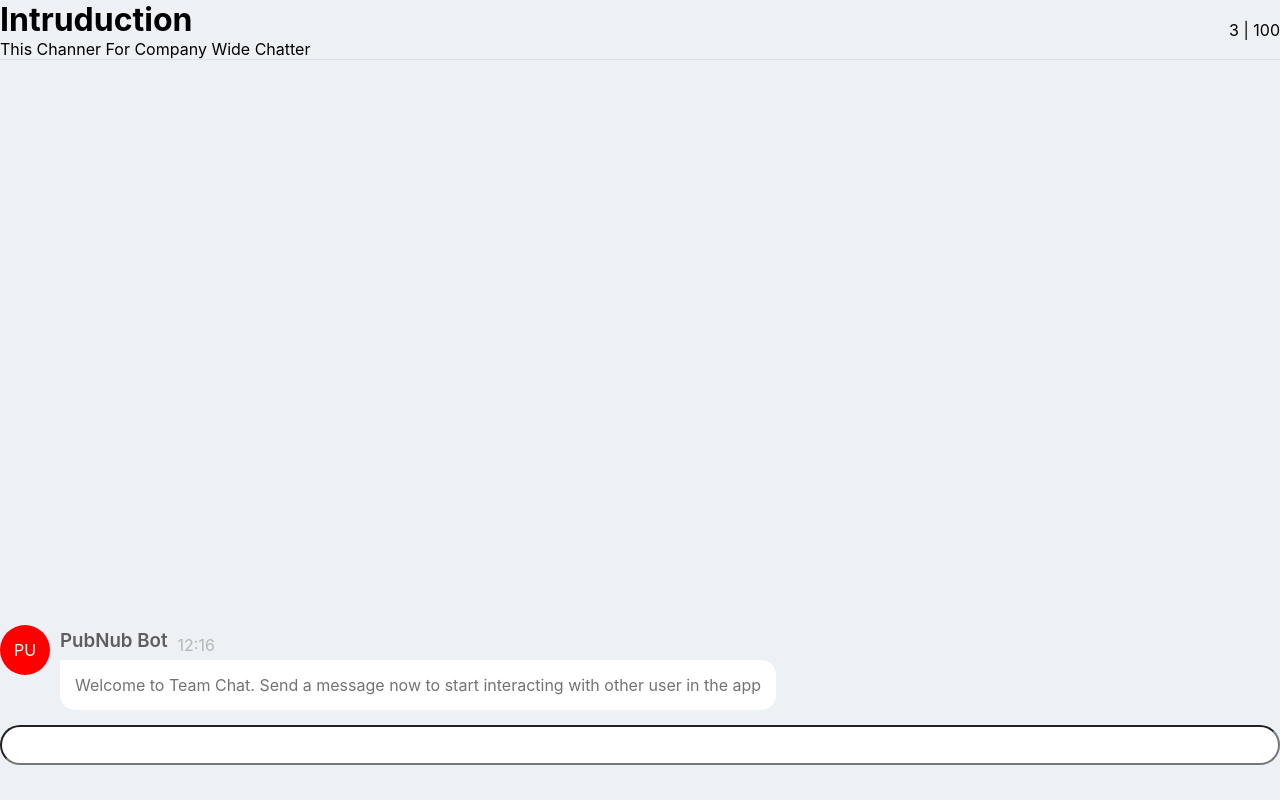
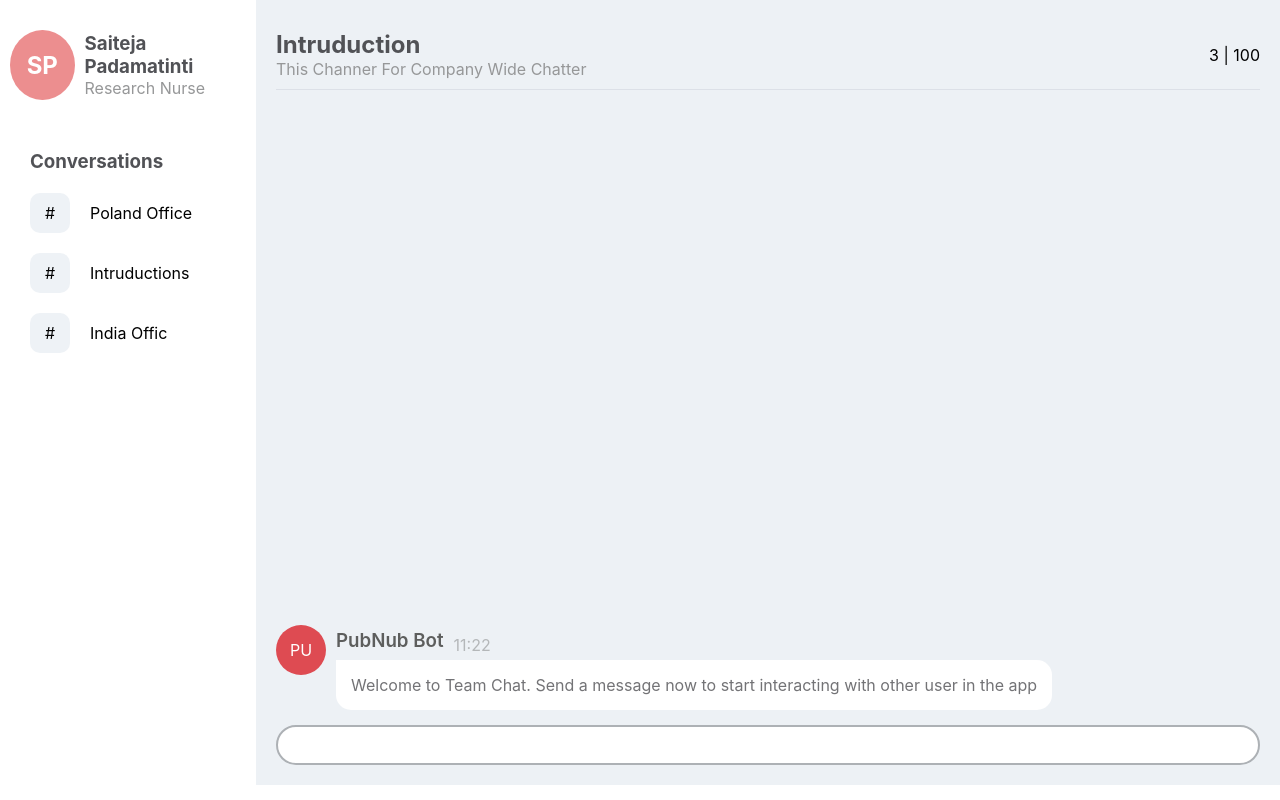
Before and after one commit to saitejapadamatinti/saiteja-basic-chart, a React (Create React App) app: page / in a window 1280 px wide. Built offline with nearby package versions, Linux system fonts and the light colour scheme.

Commit message:
done some changes"

```diff
--- a/package.json
+++ b/package.json
@@ -6,6 +6,7 @@
     "@testing-library/jest-dom": "^5.16.5",
     "@testing-library/react": "^13.4.0",
     "@testing-library/user-event": "^13.5.0",
+    "emoji-picker-react": "^4.4.7",
     "react": "^18.2.0",
     "react-dom": "^18.2.0",
     "react-scripts": "5.0.1",
--- a/src/App.css
+++ b/src/App.css
@@ -41,3 +41,6 @@
     transform: rotate(360deg);
   }
 }
+.app-div{
+  display: flex;
+}
--- a/src/App.js
+++ b/src/App.js
@@ -1,10 +1,14 @@
 import Homepage from './component/HomePage';
+import SideBar from './component/sideBar';
 import './App.css';
 
 
 function App() {
   return (
+    <div className='app-div'>
+    <SideBar/>
     <Homepage />
+    </div>
   );
 }
 
--- a/src/component/HomePage/index.css
+++ b/src/component/HomePage/index.css
@@ -1,35 +1,57 @@
-*{
+* {
     padding: 0px;
     margin: 0px;
     box-sizing: border-box;
 }
-.home-main-div{
+
+.home-div {
+    height: 100vh;
+    width: 80%;
+}
+
+.home-main-div {
     background-color: #edf1f5;
-    height: 100vh;
+    padding: 20px;
 }
-.header-main-div{
+
+.header-main-div {
     display: flex;
     justify-content: space-between;
     align-items: center;
     border-bottom: 1px solid #dce0e7;
+    padding: 10px 0px 10px 0px;
 }
-.home-input{
+
+.home-intro-head{
+    color: #515256;
+}
+
+.home-intro-para{
+    color: #969798;
+}
+
+.home-input {
     width: 100%;
     border-radius: 20px;
     height: 40px;
     font-size: 16px;
     padding-left: 10px;
     margin-top: 15px;
+    color: #8d8e92;
+    border:2px solid #adb1b5;
+    outline: none;
 }
-.home-bottom-div{
+
+.home-bottom-div {
     display: flex;
     flex-direction: column;
     justify-content: end;
 }
-.homeChatBoxDiv{
-    display:flex;
-    height: 650px;
-    overflow-y:scroll;
+
+.homeChatBoxDiv {
+    display: flex;
+    height: 620px;
+    overflow-y: scroll;
     flex-direction: column;
     justify-content: flex-end;
 }
--- a/src/component/HomePage/index.js
+++ b/src/component/HomePage/index.js
@@ -4,19 +4,21 @@ import "./index.css"
 
 const userlist = ["Alan", "Bob", "Carol", "Dean", "Elin"]
 
+const msgTime = new Date(),
+    curTime = msgTime.getHours() + ':' + msgTime.getMinutes()
+
 const userChatList =
 {
     id: "1",
     userName: "PubNub Bot",
-    time: "12:05",
+    time: curTime,
     userMessage: "Welcome to Team Chat. Send a message now to start interacting with other user in the app",
     isLiked: false
 }
 
-
 class Homepage extends Component {
     state = {
-        userName: 'Alan', userMessage: '', isLiked: '', userDataArray: [userChatList]
+        userName: 'Alan', userMessage: '', isLiked: '', userDataArray: [userChatList], time: curTime,
     }
 
     onInputElement = (event) => {
@@ -24,17 +26,18 @@ class Homepage extends Component {
     }
 
     onSubmitFormel = (event) => {
-        const { userName, userMessage, isLiked } = this.state
+        const { userName, userMessage, isLiked, time } = this.state
         event.preventDefault();
         let userlistLength = userlist.length
         let randomName = Math.ceil(Math.random() * userlistLength - 1)
         this.setState({ userName: userlist[randomName] })
+        this.setState({ time: curTime })
         if (userMessage === "") {
             alert("please enter valid input")
         } else {
             const NewUserDetails = {
                 userName,
-                time: "12:05",
+                time,
                 userMessage,
                 isLiked,
             }
@@ -46,15 +49,14 @@ class Homepage extends Component {
 
     render() {
         const { userDataArray, userMessage } = this.state
-        console.log(userDataArray)
-
 
         return (
+            <div className="home-div">
                 <div className="home-main-div">
                     <div className="header-main-div">
                         <div>
-                        <h1>Intruduction</h1>
-                        <p>This Channer For Company Wide Chatter</p>
+                            <h2 className="home-intro-head">Intruduction</h2>
+                            <p className="home-intro-para">This Channer For Company Wide Chatter</p>
 
                         </div>
                         <div>
@@ -70,11 +72,11 @@ class Homepage extends Component {
                                     <Userchat userDataArray={each} />
                                 ))
                             }
-
                         </div>
                         <form onSubmit={this.onSubmitFormel}>
                             <input className="home-input" value={userMessage} onChange={this.onInputElement} type="text" />
                         </form>
+                    </div>
                 </div>
             </div>)
     }
--- /dev/null
+++ b/src/component/sideBar/index.css
@@ -0,0 +1,45 @@
+.side-bar-main-div{
+    height: 100vh;
+    width: 20%;
+    padding: 30px 10px 0px 10px;
+}
+.side-bar-user-div{
+    background-color: #ec8e8f;
+    width: 70px;
+    height: 70px;
+    display: flex;
+    justify-content: center;
+    align-items: center;
+    color: #fff;
+    border-radius: 50%;
+    margin-right: 10px;
+}
+.side-bar-user-div p{
+    font-size: 22px;
+}
+.side-bar-user-main-div{
+    display: flex;
+    align-items: center;
+}
+.side-bar-conversation-div{
+    margin-top: 50px;
+    padding-left: 20px;
+}
+.hash-letter-span{
+    width: 40px;
+    height: 40px;
+    border-radius: 10px;
+    display: flex;
+    justify-content: center;
+    align-items: center;
+    background-color: #eef2f6;
+    margin-right: 20px;
+}
+.side-bar-ul{
+    list-style-type: none;
+}
+.side-bar-Conversations-items{
+    display: flex;
+    align-items: center;
+    margin-top: 20px;
+}
--- /dev/null
+++ b/src/component/sideBar/index.js
@@ -0,0 +1,32 @@
+import "./index.css"
+
+const conversationArray = ["Poland Office", "Intruductions", "India Offic"]
+
+const SideBar = () => {
+    return (
+        <>
+            <div className="side-bar-main-div">
+                <div className="side-bar-user-main-div">
+                    <div className="side-bar-user-div"><h2>SP</h2></div>
+                    <div>
+                        <h3 className="home-intro-head">Saiteja Padamatinti</h3>
+                        <p className="home-intro-para">Research Nurse</p>
+                    </div>
+                </div>
+                <div className="side-bar-conversation-div">
+                    <h3 className="home-intro-head">Conversations</h3>
+                    <ul className="side-bar-ul">
+                        {
+                            conversationArray.map((each) => (
+                                <li><div className="side-bar-Conversations-items">
+                                <p className="hash-letter-span">#</p> <p>{each}</p>
+                            </div></li>
+                            ))
+                        }
+                    </ul>
+                </div>
+            </div></>
+    )
+}
+
+export default SideBar
--- a/src/component/userchat/index.css
+++ b/src/component/userchat/index.css
@@ -5,7 +5,7 @@
     display: flex;
 }
 .chat-user-logo{
-    background-color: red;
+    background-color: #de4b52;
     border-radius: 50%;
     color: #fff;
     font-weight: 400;
--- a/src/component/userchat/index.js
+++ b/src/component/userchat/index.js
@@ -2,7 +2,7 @@ import "./index.css"
 
 const Userchat = (props) =>{
     const {userDataArray} = props
-    const {userName,userMessage,isLiked} = userDataArray
+    const {userName,userMessage,isLiked,time} = userDataArray
 
     const newShortName = userName[0] + userName[1]
 
@@ -12,7 +12,7 @@ return (
             <div className="chat-user-data">
                 <h4 className="chat-user-logo">{newShortName.toUpperCase()}</h4></div>
             <div className="chat-user-data-div">
-                <div className="chat-user-data"><h3 className="chat-user-name">{userName}</h3> <p className="chat-user-time">12:16</p></div>
+                <div className="chat-user-data"><h3 className="chat-user-name">{userName}</h3> <p className="chat-user-time">{time}</p></div>
                 <p className="chat-user-msg">{userMessage}</p></div>
         </div>
     </li>
```
Also changed, not shown: 1 other file (tests, documents, lock files or other folders). Lines whose indentation alone changed are shown as unchanged.
